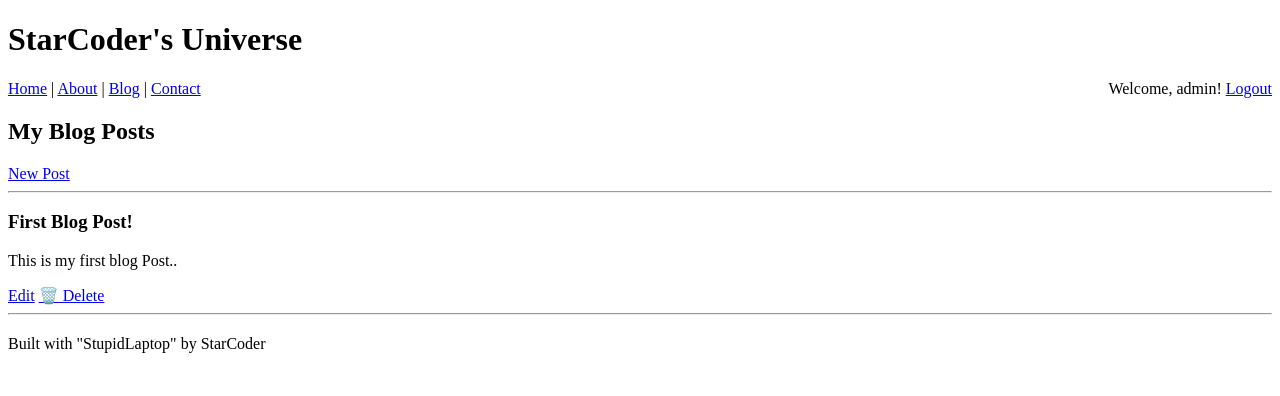
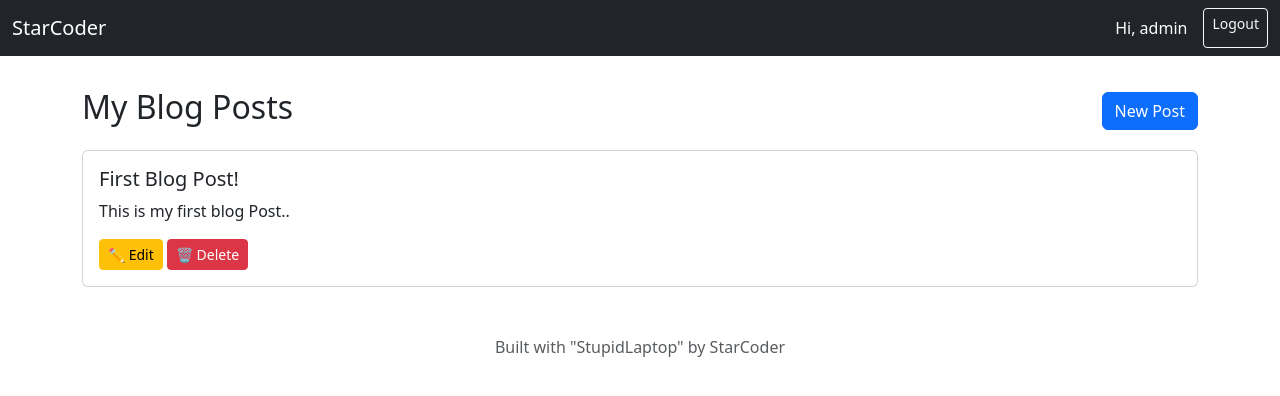
Before and after one commit to StarCoderSC/flask-contact-app, a Flask app: page /blog in a window 1280 px wide. Shown: the top 396 px of the page. Run offline with Flask 3, Linux system fonts and the light colour scheme; a user stored in the database is signed in; data comes from the database, SQL or seed files in the repository.

Commit message:
🎨Added Bootstrap UI for blog

```diff
--- a/db.py
+++ b/db.py
@@ -87,7 +87,6 @@ def create_user_table():
     conn.close()
 
 
-
 from werkzeug.security import generate_password_hash
 
 def create_admin_user():
@@ -102,5 +101,7 @@ def init_all():
     create_user_table()
     create_admin_user()
 
+# Run db once to create table
+# create_post_table() -> Done
 if __name__=="__main__":
     init_all()
--- a/templates/blog.html
+++ b/templates/blog.html
@@ -1,17 +1,23 @@
-
 {% extends "layout.html" %}
 {% block title %}My Blog{% endblock %}
 {% block content %}
-  <h2>My Blog Posts</h2>
-  <a href="{{ url_for('new_post') }}">New Post</a>
-  <hr>
+  <div class="d-flex justify-content-between align-items-center mb-3">
+    <h2>My Blog Posts</h2>
+    {% if 'user' in session %}
+      <a href="{{ url_for('new_post') }}" class="btn btn-primary">New Post</a>
+    {% endif %}
+  </div>
+
   {% for post in posts %}
-    <div style="margin-bottom: 20px;">
-      <h3>{{ post[1] }}</h3>
-      <p>{{ post[2] }}</p>
-      <a href="{{ url_for('edit_post', post_id=post[0]) }}">Edit</a>
-      <a href="{{ url_for('delete_post', post_id=post[0]) }}" onclick="return confirm('Delete this post?')">🗑️ Delete</a>
-      <hr>
+    <div class="card mb-3">
+      <div class="card-body">
+        <h5 class="card-title">{{ post[1] }}</h5>
+        <p class="card-text">{{ post[2] }}</p>
+        {% if 'user' in session %}
+        <a href="{{ url_for('edit_post', post_id=post[0]) }}" class="btn btn-sm btn-warning">✏️ Edit</a>
+        <a href="{{ url_for('delete_post', post_id=post[0]) }}" class="btn btn-sm btn-danger" onclick="return confirm('Delete this post?')">🗑️ Delete</a>
+        {% endif %}
+      </div>
     </div>
   {% endfor %}
 {% endblock %}
--- a/templates/layout.html
+++ b/templates/layout.html
@@ -2,45 +2,48 @@
 <html lang="en">
 <head>
   <meta charset="UTF-8">
-  <title>{% block title %}StarCoder Site{% endblock %}</title>
-  <link rel="stylesheet" href="{{ url_for('static', filename='style.css')}}">
+  <title>{% block title %}{% endblock %} - StarCoder Blog</title>
+  <link href="https://cdn.jsdelivr.net/npm/bootstrap@5.3.3/dist/css/bootstrap.min.css" rel="stylesheet">
+  <style>
+    body {
+      padding-top: 4rem;
+    }
+  </style>
 </head>
 <body>
-  <header>
-    <h1>StarCoder's Universe</h1>
-    <nav>
-      <div style="display: flex; justify-content: space-between;">
-        <div>
-          <a href="{{ url_for('home') }}">Home</a> |
-          <a href="{{ url_for('about') }}">About</a> |
-          <a href="{{ url_for('blog') }}">Blog</a> |
-          <a href="{{ url_for('contact') }}">Contact</a>
-        </div>
-        <div>
-          {% if 'user' in session %}
-            <span>Welcome, {{ session.user }}! <a href="{{ url_for('logout') }}">Logout</a></span>
-          {% else %}
-            <a href="{{ url_for('login') }}">Login</a>
-          {% endif %}
-        </div>
+  <nav class="navbar navbar-expand-lg navbar-dark bg-dark fixed-top">
+    <div class="container-fluid">
+      <a class="navbar-brand" href="{{ url_for('home') }}">StarCoder</a>
+      <div class="d-flex ms-auto">
+        {% if 'user' in session %}
+          <span class="navbar-text text-white me-3">Hi, {{ session.user }}</span>
+          <a class="btn btn-outline-light btn-sm" href="{{ url_for('logout') }}">Logout</a>
+        {% else %}
+          <a class="btn btn-outline-light btn-sm" href="{{ url_for('login') }}">Login</a>
+        {% endif %}
       </div>
-    </nav>
+    </div>
+  </nav>
 
-  </header>
-
-  <main>
+  <div class="container mt-4">
     {% with messages = get_flashed_messages(with_categories=true) %}
       {% if messages %}
         {% for category, msg in messages %}
-          <div class="flash {{ category }}">{{ msg }}</div>
+          <div class="alert alert-{{ 'danger' if category == 'error' else category }} alert-dismissible fade show" role="alert">
+            {{ msg }}
+            <button type="button" class="btn-close" data-bs-dismiss="alert" aria-label="Close"></button>
+          </div>
         {% endfor %}
       {% endif %}
     {% endwith %}
+
     {% block content %}{% endblock %}
-  </main>
+  </div>
 
-  <footer>
+  <footer class="text-center text-muted mt-5 mb-3">
     <p>Built with "StupidLaptop" by StarCoder</p>
   </footer>
+  <!-- Bootstrap JS -->
+  <script src="https://cdn.jsdelivr.net/npm/bootstrap@5.3.3/dist/js/bootstrap.bundle.min.js"></script>
 </body>
 </html>
```
Also changed, not shown: templates/edit_post.html (+20 -4 lines), templates/login.html (+12 -5 lines), templates/new_post.html (+20 -4 lines).
